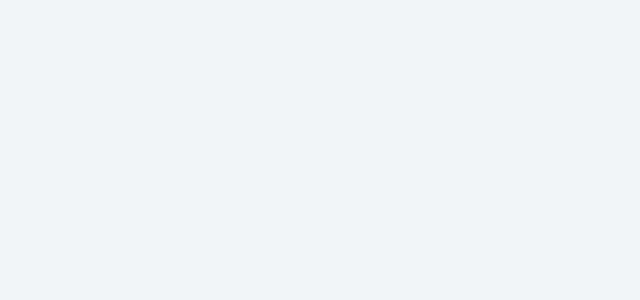
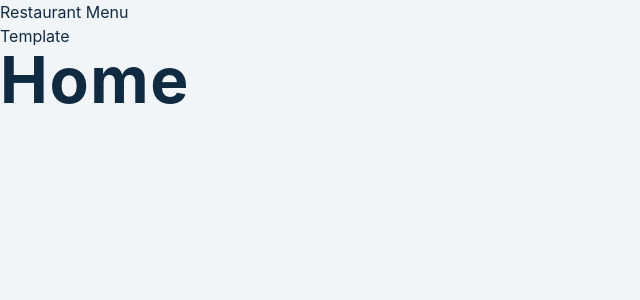
Before and after one commit to KristinaChausheva/react-ui, a React (Create React App) app: page / in a window 1280 px wide. Before the commit this address had no page. Shown: the top 300 px of the page, without its empty margins (0-640 px from the left). Built offline with nearby package versions, Linux system fonts and the light colour scheme.

Commit message:
navbar added

```diff
--- a/src/App.js
+++ b/src/App.js
@@ -1,4 +1,6 @@
 import { BrowserRouter as Router, Routes, Route } from "react-router-dom"
+
+import Home from "./pages/Home"
 import RestaurantOffer from "./pages/RestaurantOffer"
 import Template from "./pages/Template"
 
@@ -7,6 +9,7 @@ function App() {
     <>
       <Router>
         <Routes>
+          <Route path="/" element={<Home />} />
           <Route path="/menu" element={<RestaurantOffer />} />
           <Route path="/template" element={<Template />} />
         </Routes>
--- /dev/null
+++ b/src/components/AppNavBar.js
@@ -0,0 +1,16 @@
+import React from "react"
+import { useNavigate } from "react-router-dom"
+
+function AppNavBar() {
+  const navigate = useNavigate()
+  return (
+    <nav>
+      <ul>
+        <li onClick={() => navigate("/menu")}>Restaurant Menu</li>
+        <li onClick={() => navigate("/template")}>Template</li>
+      </ul>
+    </nav>
+  )
+}
+
+export default AppNavBar
--- /dev/null
+++ b/src/pages/Home.js
@@ -0,0 +1,12 @@
+import AppNavBar from "../components/AppNavBar"
+
+function Home() {
+  return (
+    <div>
+      <AppNavBar />
+      <h1>Home</h1>
+    </div>
+  )
+}
+
+export default Home
```
